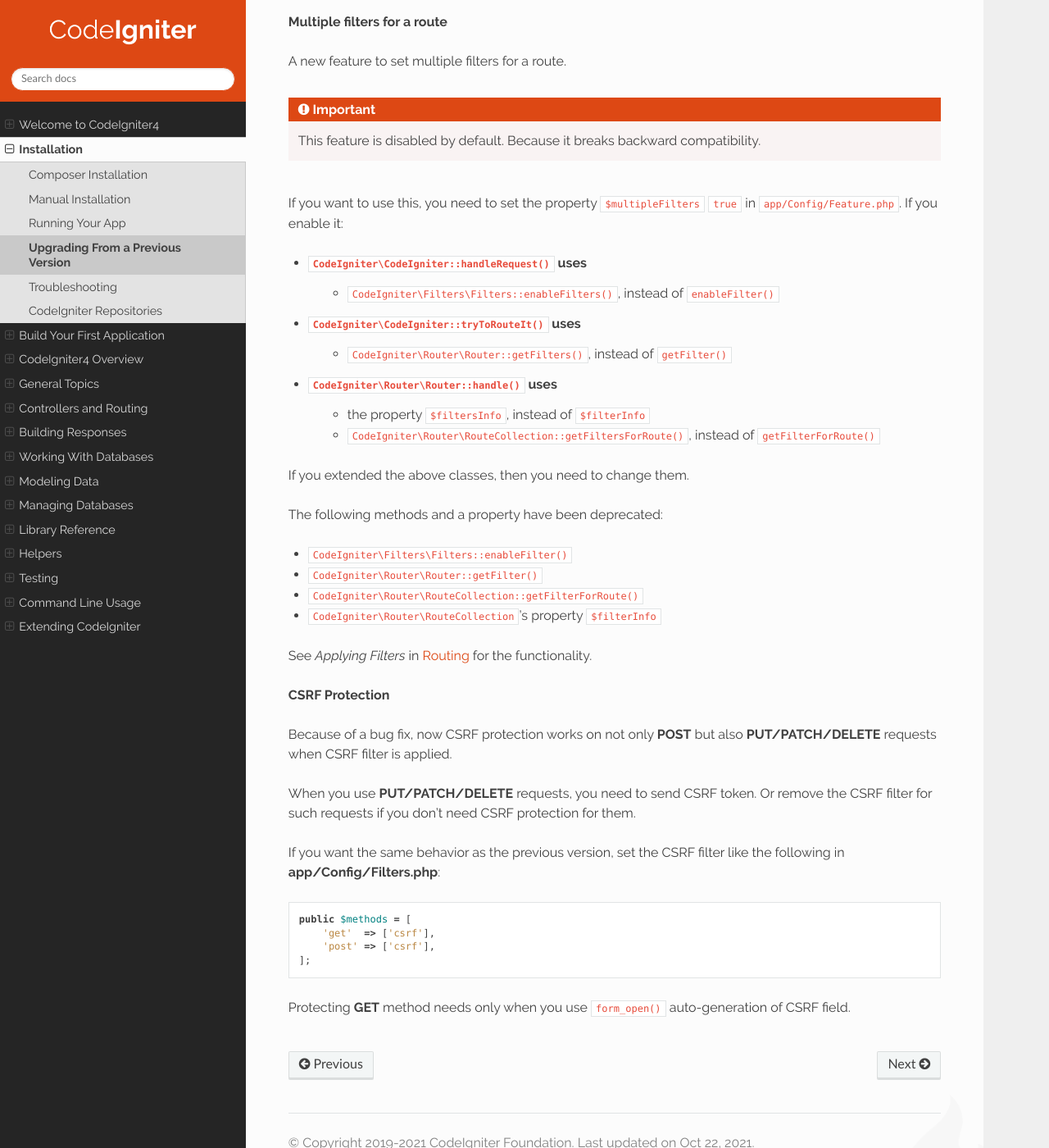
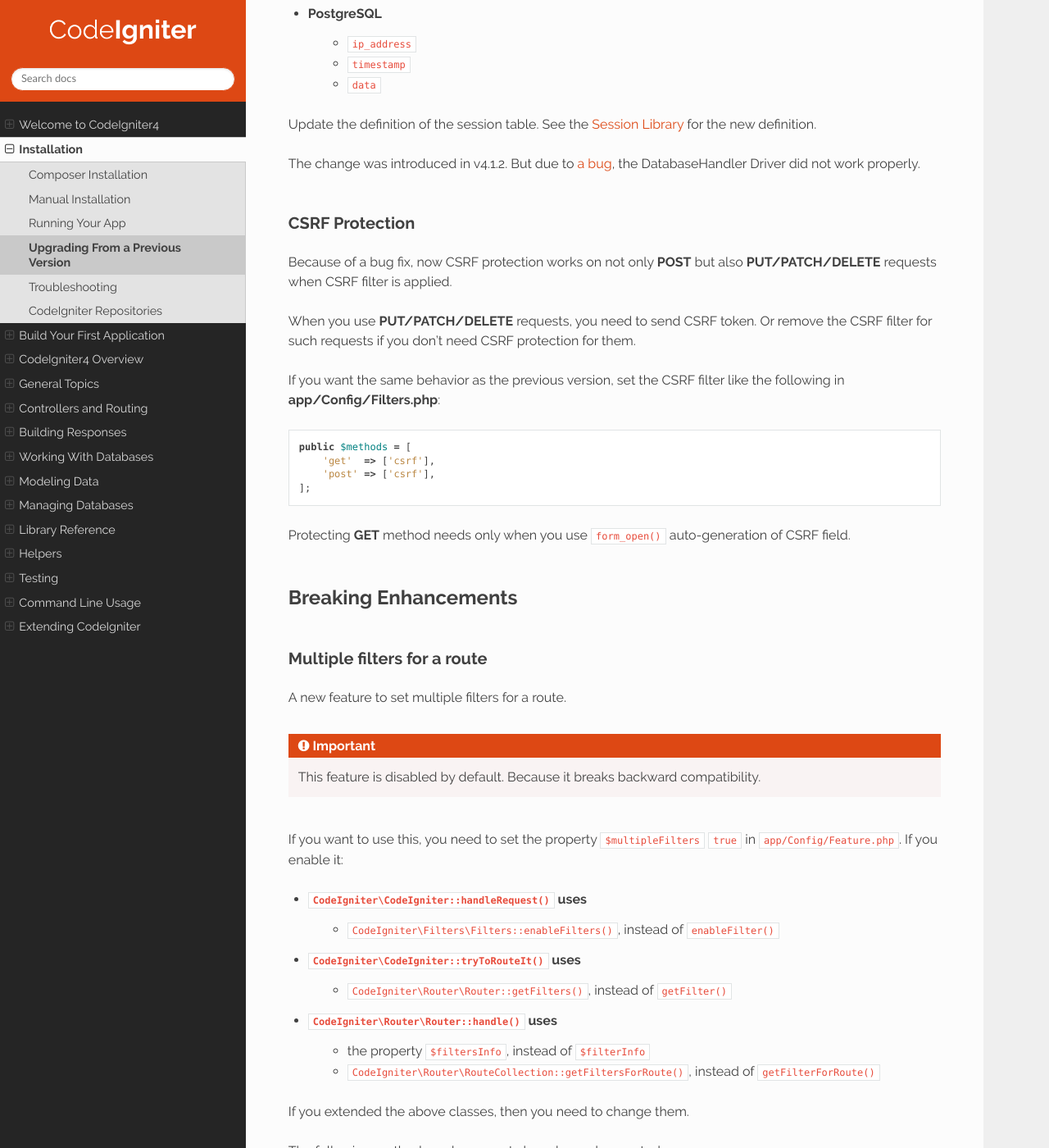
Before and after one commit to NEKOGET/ci4_user_guide_src, a Sphinx documentation site: the page built from source/installation/upgrade_415.rst, in a window 1280 px wide and 1400 px high, scrolled down 738 px. Shown: the whole window at 82% size. Built offline with Sphinx 7.4.7 and the Read the Docs theme 2.0.0, drawn with Linux system fonts in a browser that asks for light colours; part of the change alters nothing that is shown; some of the changed text lies outside the part shown.

Commit message:
docs: improve Upgrading 4.1.5 page format

```diff
--- a/source/installation/upgrade_415.rst
+++ b/source/installation/upgrade_415.rst
@@ -2,7 +2,15 @@
 Upgrading from 4.1.4 to 4.1.5
 #############################
 
-**Changes for set() method in BaseBuilder and Model class**
+.. contents::
+    :local:
+    :depth: 1
+
+Breaking Changes
+================
+
+Changes for set() method in BaseBuilder and Model class
+-------------------------------------------------------
 
 The casting for the ``$value`` parameter has been removed to fix a bug where passing parameters as array and string
 to the ``set()`` method were handled differently. If you extended the ``BaseBuilder`` class or ``Model`` class yourself
@@ -10,7 +18,8 @@ and modified the ``set()`` method, then you need to change its definition from
 ``public function set($key, ?string $value = '', ?bool $escape = null)`` to
 ``public function set($key, $value = '', ?bool $escape = null)``.
 
-**Session DatabaseHandler's database table change**
+Session DatabaseHandler's database table change
+-----------------------------------------------
 
 The types of the following columns in the session table have been changed for optimization.
 
@@ -26,7 +35,29 @@ Update the definition of the session table. See the :doc:`/libraries/sessions` f
 The change was introduced in v4.1.2. But due to `a bug <https://github.com/codeigniter4/CodeIgniter4/issues/4807>`_,
 the DatabaseHandler Driver did not work properly.
 
-**Multiple filters for a route**
+CSRF Protection
+---------------
+
+Because of a bug fix,
+now CSRF protection works on not only **POST** but also **PUT/PATCH/DELETE** requests when CSRF filter is applied.
+
+When you use **PUT/PATCH/DELETE** requests, you need to send CSRF token. Or remove the CSRF filter
+for such requests if you don't need CSRF protection for them.
+
+If you want the same behavior as the previous version, set the CSRF filter like the following in **app/Config/Filters.php**::
+
+    public $methods = [
+        'get'  => ['csrf'],
+        'post' => ['csrf'],
+    ];
+
+Protecting **GET** method needs only when you use ``form_open()`` auto-generation of CSRF field.
+
+Breaking Enhancements
+=====================
+
+Multiple filters for a route
+----------------------------
 
 A new feature to set multiple filters for a route.
 
@@ -54,19 +85,11 @@ The following methods and a property have been deprecated:
 
 See *Applying Filters* in :doc:`Routing </incoming/routing>` for the functionality.
 
-**CSRF Protection**
+Project Files
+=============
 
-Because of a bug fix,
-now CSRF protection works on not only **POST** but also **PUT/PATCH/DELETE** requests when CSRF filter is applied.
+Content Changes
+---------------
 
-When you use **PUT/PATCH/DELETE** requests, you need to send CSRF token. Or remove the CSRF filter
-for such requests if you don't need CSRF protection for them.
-
-If you want the same behavior as the previous version, set the CSRF filter like the following in **app/Config/Filters.php**::
-
-    public $methods = [
-        'get'  => ['csrf'],
-        'post' => ['csrf'],
-    ];
-
-Protecting **GET** method needs only when you use ``form_open()`` auto-generation of CSRF field.
+All Changes
+-----------
```
